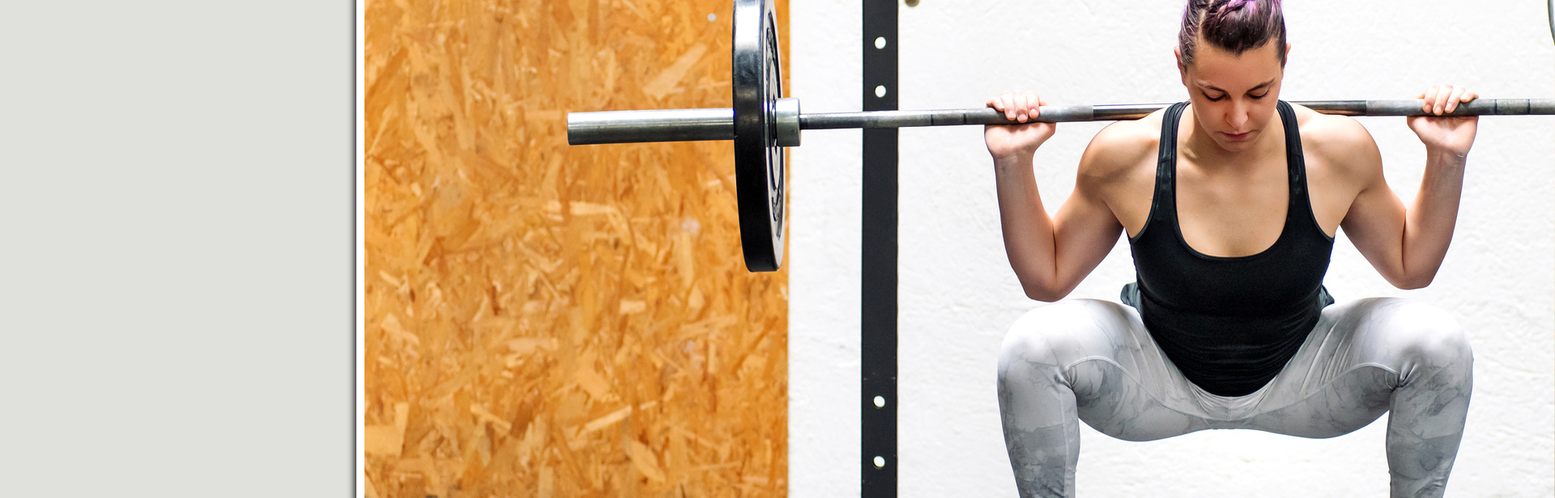
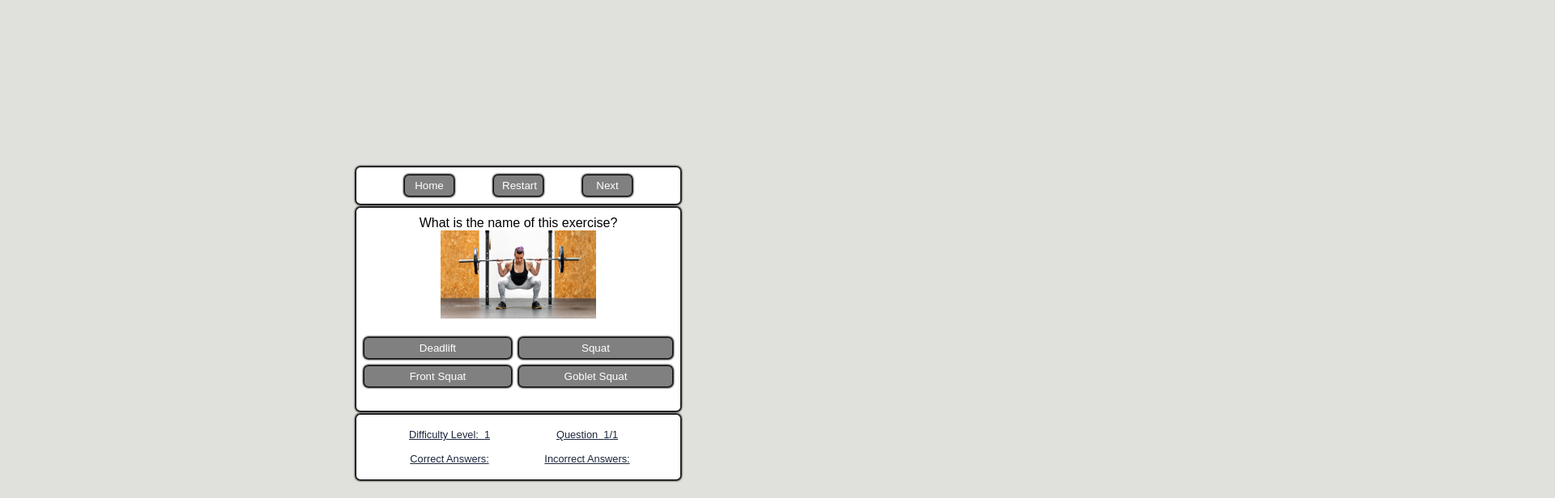
Before and after one commit to DavidFB94/exercise-learning, a plain HTML site: page quiz1.html in a window 1280 px wide. Shown: the top 616 px of the page at 81% size, 1920 px wide, since content can reach past the window. Drawn offline with Linux system fonts and the light colour scheme.

Commit message:
Adjust level-button and tracker-text styles

```diff
--- a/assets/css/style.css
+++ b/assets/css/style.css
@@ -36,11 +36,6 @@ p {
     color: #1B263B;
 }
 
-/* Need to figure out why its not working without !important */
-.hide {
-    display: none !important;
-}
-
 /* Index styles */
 #container-index {
     display: flex;
@@ -51,7 +46,7 @@ p {
     background-color: white;
     border-radius: 5px;
     padding: 10px;
-    box-shadow: 0 0 10px 2px;
+    box-shadow: 0 0 2px 2px;
 }
 
 #levels {
@@ -80,11 +75,15 @@ p {
 }
 
 .btn-level {
-    background-color: gray;
     border-radius: 5px;
     padding: 5px 10px;
+    box-shadow: 2px 2px black;
+}
+
+.btn-level, button {
+    background-color: gray;
+    border: 0px;
     color: white;
-    box-shadow: 2px 2px black;
 }
 
 /* Quiz styles */
@@ -102,7 +101,7 @@ p {
     max-width: 80%;
     border-radius: 5px;
     padding: 10px;
-    box-shadow: 0 0 10px 2px;
+    box-shadow: 0 0 2px 2px;
 }
 
 .btns-controls {
@@ -111,17 +110,18 @@ p {
     border-radius: 5px;
     padding: 5px 10px;
     color: white;
-    box-shadow: 2px 2px black;
+    box-shadow: 0 0 2px 2px black;
 }
 
 /* Quiz */
 #container-quiz {
+    text-align: center;
     width: 400px;
     max-width: 80%;
     background-color: white;
     border-radius: 5px;
     padding: 10px;
-    box-shadow: 0 0 10px 2px;
+    box-shadow: 0 0 2px 2px;
 }
 
 .btns-quiz {
@@ -129,7 +129,7 @@ p {
     border-radius: 5px;
     padding: 5px 10px;
     color: white;
-    box-shadow: 2px 2px black;
+    box-shadow: 0 0 2px 2px black;
 }
 
 .btn-grid {
@@ -147,23 +147,39 @@ p {
     --hue: var(--hue-wrong);
 }
 
+#image {
+    width: 15vw;
+}
+
 /* Tracking */
 #container-trackers {
     display: flex;
-    flex-wrap: wrap;
-    justify-content: space-between;
-    align-items: center;
-    text-align: center;
     background-color: white;
+    width: 400px;
+    height: 80px;
     max-width: 80%;
     border-radius: 5px;
     margin-top: 5px;
     padding: 10px;
     gap: 20px;
-    box-shadow: 0 0 10px 2px;
+    box-shadow: 0 0 2px 2px;
+}
+
+#trackers {
+    display: flex;
+    flex-wrap: wrap;
+    justify-content: center;
 }
 
 .tracker-text {
     display: flex;
+    align-self: center;
+    justify-content: center;
     font-size: 80%;
+    width: 170px;
+    text-decoration: underline;
 }
+
+.hide {
+    /* display: none; */
+}
```
